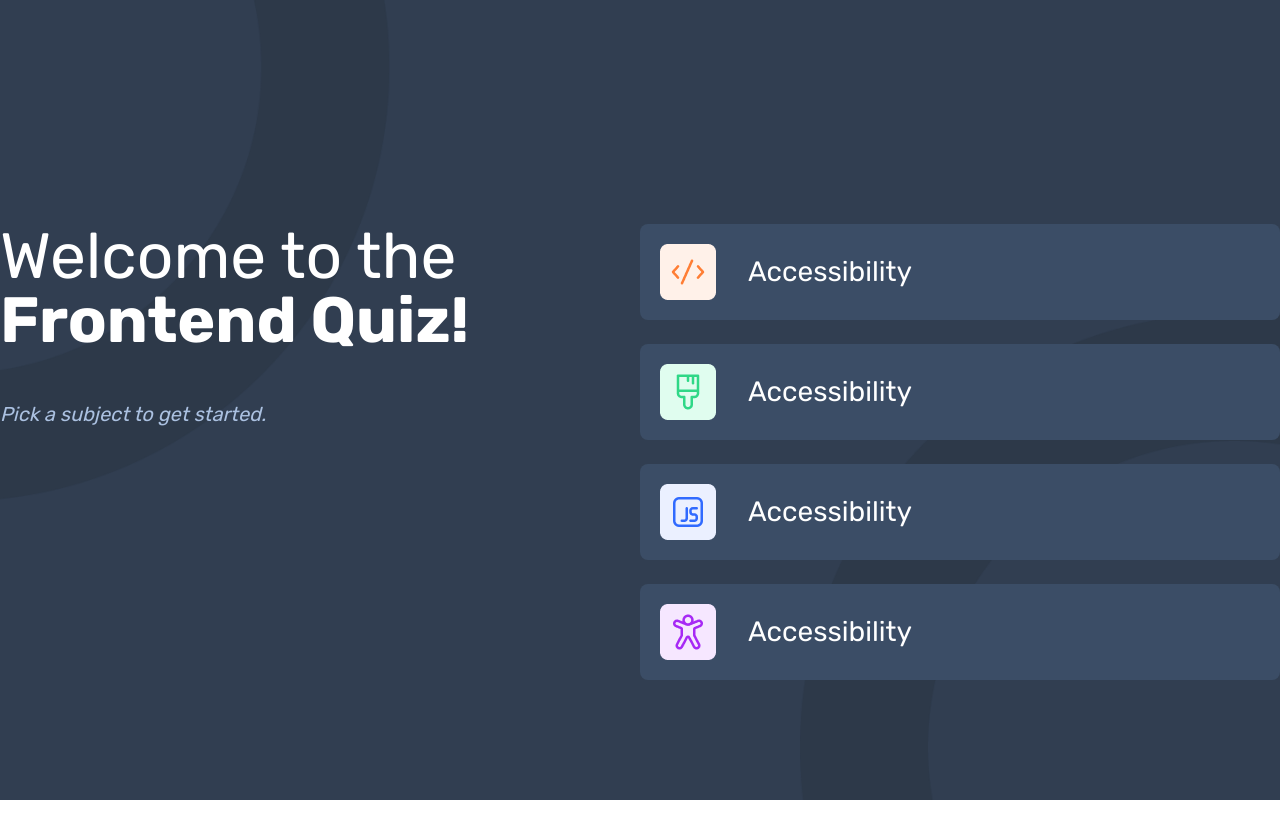
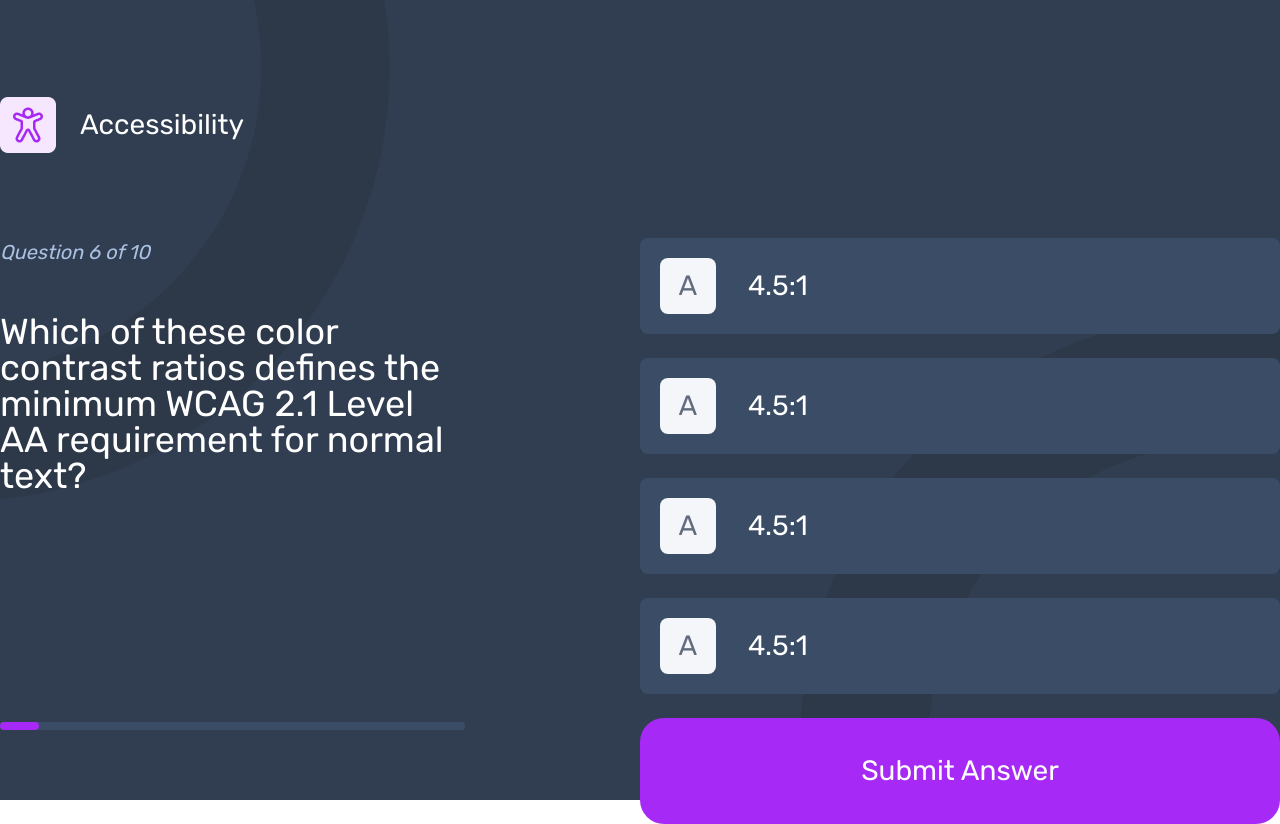
Before and after one commit to murilo-souza/DarwinQuiz-Challenge, a Next.js app: page / in a window 1280 px wide. Before the commit the page ends 800 px from the top, so only its background shows below. Built offline with nearby package versions, Linux system fonts and the light colour scheme.

Commit message:
feat: quiz page style done

```diff
--- a/src/app/(pages)/(home)/page.tsx
+++ b/src/app/(pages)/(home)/page.tsx
@@ -1,17 +1,44 @@
-import { QuizOptions } from '@/components/quiz-options'
+// import { QuizOptions } from '@/components/quiz/quiz-options'
+import Access from '../../../../public/access.png'
+import Image from 'next/image'
+import { AnswerOptions } from '@/components/answer/answer-options'
 
 export default function Home() {
   return (
-    <div className="grid grid-cols-2 pt-56">
-      <div className="flex flex-col gap-12">
-        <h1 className="text-white text-[64px] leading-none">
-          Welcome to the <span className="font-bold">Frontend Quiz!</span>
-        </h1>
-        <span className="text-lightBluish italic text-xl">
-          Pick a subject to get started.
-        </span>
+    // <div className="grid grid-cols-2 pt-56">
+    //   <div className="flex flex-col gap-12">
+    //     <h1 className="text-white text-[64px] leading-none">
+    //       Welcome to the <span className="font-bold">Frontend Quiz!</span>
+    //     </h1>
+    //     <span className="text-lightBluish italic text-xl">
+    //       Pick a subject to get started.
+    //     </span>
+    //   </div>
+    //   <QuizOptions />
+    // </div>
+    <div className="pt-[97px]">
+      <div className="flex gap-6 items-center mb-[85px]">
+        <Image src={Access} alt="Quiz Logo" />
+        <span className="text-white text-[28px]">Accessibility</span>
       </div>
-      <QuizOptions />
+
+      <div className="grid grid-cols-2">
+        <div className="flex flex-col gap-12">
+          <span className="text-lightBluish italic text-xl">
+            Question 6 of 10
+          </span>
+
+          <p className="text-white text-4xl leading-none max-w-[465px]">
+            Which of these color contrast ratios defines the minimum WCAG 2.1
+            Level AA requirement for normal text?
+          </p>
+
+          <div className="h-2 rounded-full bg-navy max-w-[465px] mt-[180px]">
+            <div className="h-2 w-1/12 rounded-full bg-primary" />
+          </div>
+        </div>
+        <AnswerOptions />
+      </div>
     </div>
   )
 }
--- /dev/null
+++ b/src/components/answer/answer-button.tsx
@@ -0,0 +1,19 @@
+import { HTMLAttributes } from 'react'
+
+interface AnswerButtonProps extends HTMLAttributes<HTMLButtonElement> {
+  title: string
+}
+
+export function AnswerButton({ title, ...rest }: AnswerButtonProps) {
+  return (
+    <button
+      {...rest}
+      className="flex items-center gap-8 bg-navy p-5 rounded-lg"
+    >
+      <div className="bg-lightGray h-14 w-14 rounded-lg flex items-center justify-center">
+        <p className="text-[28px] text-grayNavy">A</p>
+      </div>
+      <h2 className="text-[28px] text-white">{title}</h2>
+    </button>
+  )
+}
--- /dev/null
+++ b/src/components/answer/answer-options.tsx
@@ -0,0 +1,14 @@
+import { Button } from '../button'
+import { AnswerButton } from './answer-button'
+
+export function AnswerOptions() {
+  return (
+    <div className="flex flex-col gap-6">
+      <AnswerButton title="4.5:1" />
+      <AnswerButton title="4.5:1" />
+      <AnswerButton title="4.5:1" />
+      <AnswerButton title="4.5:1" />
+      <Button title="Submit Answer" />
+    </div>
+  )
+}
--- /dev/null
+++ b/src/components/button.tsx
@@ -0,0 +1,13 @@
+import { HTMLAttributes } from 'react'
+
+interface ButtonProps extends HTMLAttributes<HTMLButtonElement> {
+  title: string
+}
+
+export function Button({ title, ...rest }: ButtonProps) {
+  return (
+    <button className="bg-primary rounded-3xl" {...rest}>
+      <p className="text-[28px] text-white p-8">{title}</p>
+    </button>
+  )
+}
--- a/src/components/quiz-options.tsx
+++ /dev/null
@@ -1,16 +0,0 @@
-import { QuizButton } from './quiz-button'
-import Access from '../../public/access.png'
-import CSS from '../../public/css.png'
-import HTML from '../../public/html.png'
-import JS from '../../public/js.png'
-
-export function QuizOptions() {
-  return (
-    <div className="flex flex-col gap-6">
-      <QuizButton imgUrl={HTML} title="Accessibility" />
-      <QuizButton imgUrl={CSS} title="Accessibility" />
-      <QuizButton imgUrl={JS} title="Accessibility" />
-      <QuizButton imgUrl={Access} title="Accessibility" />
-    </div>
-  )
-}
--- /dev/null
+++ b/src/components/quiz/quiz-options.tsx
@@ -0,0 +1,16 @@
+import { QuizButton } from './quiz-button'
+import Access from '../../../public/access.png'
+import CSS from '../../../public/css.png'
+import HTML from '../../../public/html.png'
+import JS from '../../../public/js.png'
+
+export function QuizOptions() {
+  return (
+    <div className="flex flex-col gap-6">
+      <QuizButton imgUrl={HTML} title="HTML" />
+      <QuizButton imgUrl={CSS} title="CSS" />
+      <QuizButton imgUrl={JS} title="JavaScript" />
+      <QuizButton imgUrl={Access} title="Accessibility" />
+    </div>
+  )
+}
--- a/tailwind.config.ts
+++ b/tailwind.config.ts
@@ -18,6 +18,7 @@ const config: Config = {
         navy: '#3B4D66',
         grayNavy: '#626C7F',
         lightBluish: '#ABC1E1',
+        lightGray: '#F4F6FA',
       },
     },
   },
```
Also changed, not shown: src/components/quiz/quiz-button.tsx (renamed from src/components/quiz-button.tsx).
